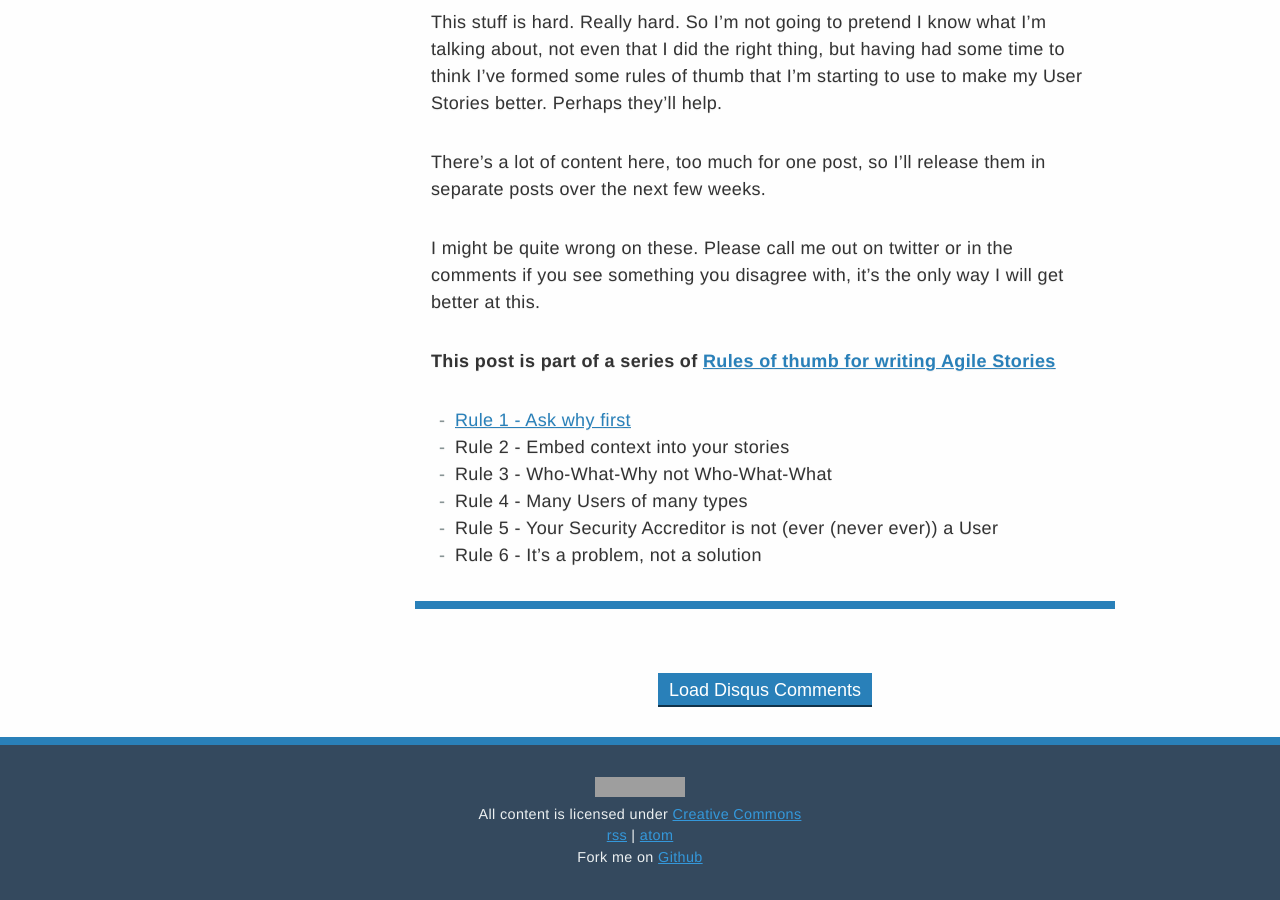
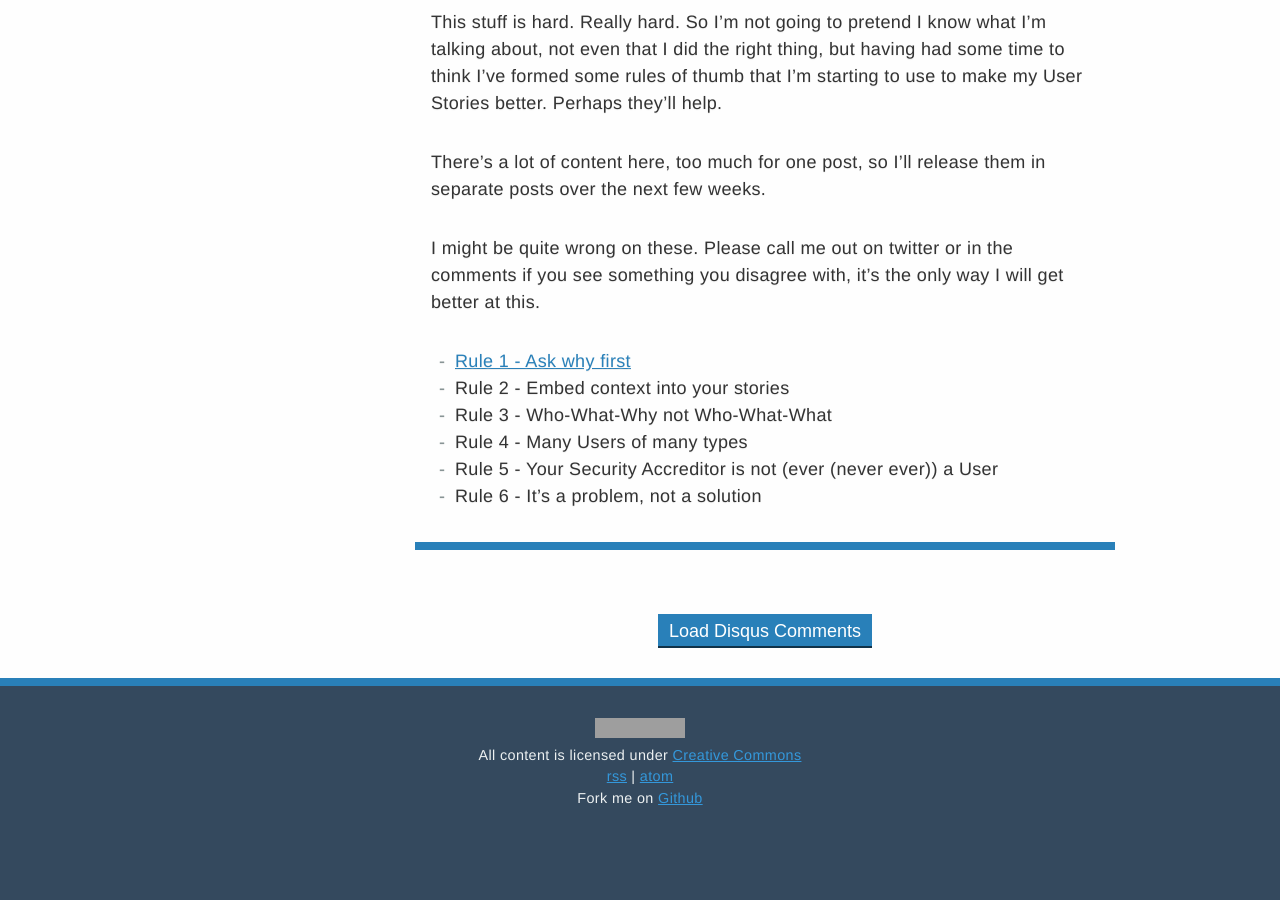
Before and after one commit to michaeldfallen/michaeldfallen.github.io, a Jekyll site: the page built from _posts/2015-03-19-story-writing-rules-of-thumb.markdown, in a window 1280 px wide and 900 px high, scrolled down 1090 px. Built offline with Jekyll 4.4.1, drawn with Linux system fonts in a browser that asks for light colours; after the commit the page ends 1931 px from its top, so only the background shows below that; grey boxes are pictures that could not be loaded.

Commit message:
split series links into two sections

```diff
--- /dev/null
+++ b/_includes/series/story-writing/header.markdown
@@ -0,0 +1 @@
+**This post is part of a series of [Rules of thumb for writing Agile Stories]**
--- a/_includes/series/story-writing.markdown
+++ b/_includes/series/story-writing/links.markdown
@@ -1,5 +1,3 @@
-**This post is part of a series of [Rules of thumb for writing Agile Stories]**
-
 - [Rule 1 - Ask why first]
 - Rule 2 - Embed context into your stories
 - Rule 3 - Who-What-Why not Who-What-What
--- a/_posts/2015-03-19-story-writing-ask-why-first.markdown
+++ b/_posts/2015-03-19-story-writing-ask-why-first.markdown
@@ -40,4 +40,5 @@
 shift from the normal "solve the problem and solve it fast" mentality that I
 normally find myself in.
 
-{% include series/story-writing.markdown %}
+{% include series/story-writing/header.markdown %}
+{% include series/story-writing/links.markdown %}
--- a/_posts/2015-03-19-story-writing-rules-of-thumb.markdown
+++ b/_posts/2015-03-19-story-writing-rules-of-thumb.markdown
@@ -46,4 +46,4 @@
 comments if you see something you disagree with, it's the only way I will get
 better at this.
 
-{% include series/story-writing.markdown %}
+{% include series/story-writing/links.markdown %}
```
